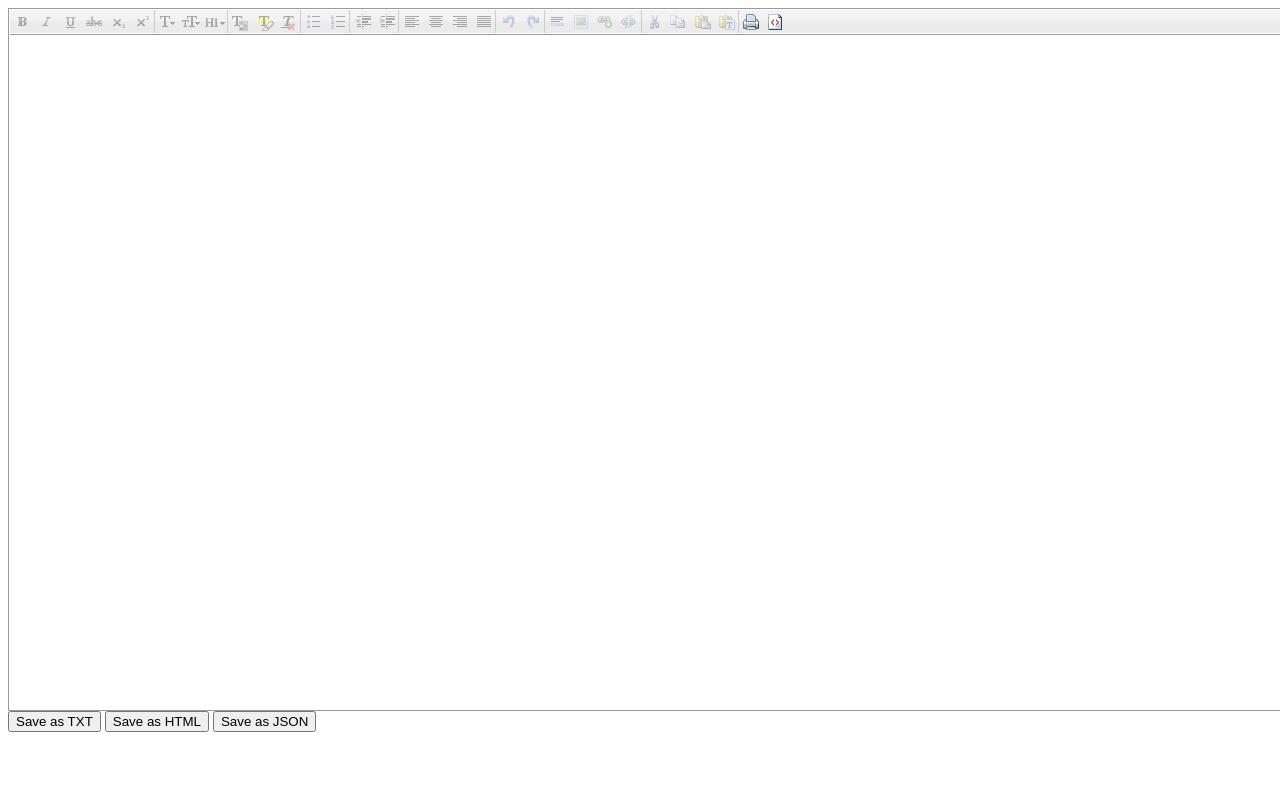
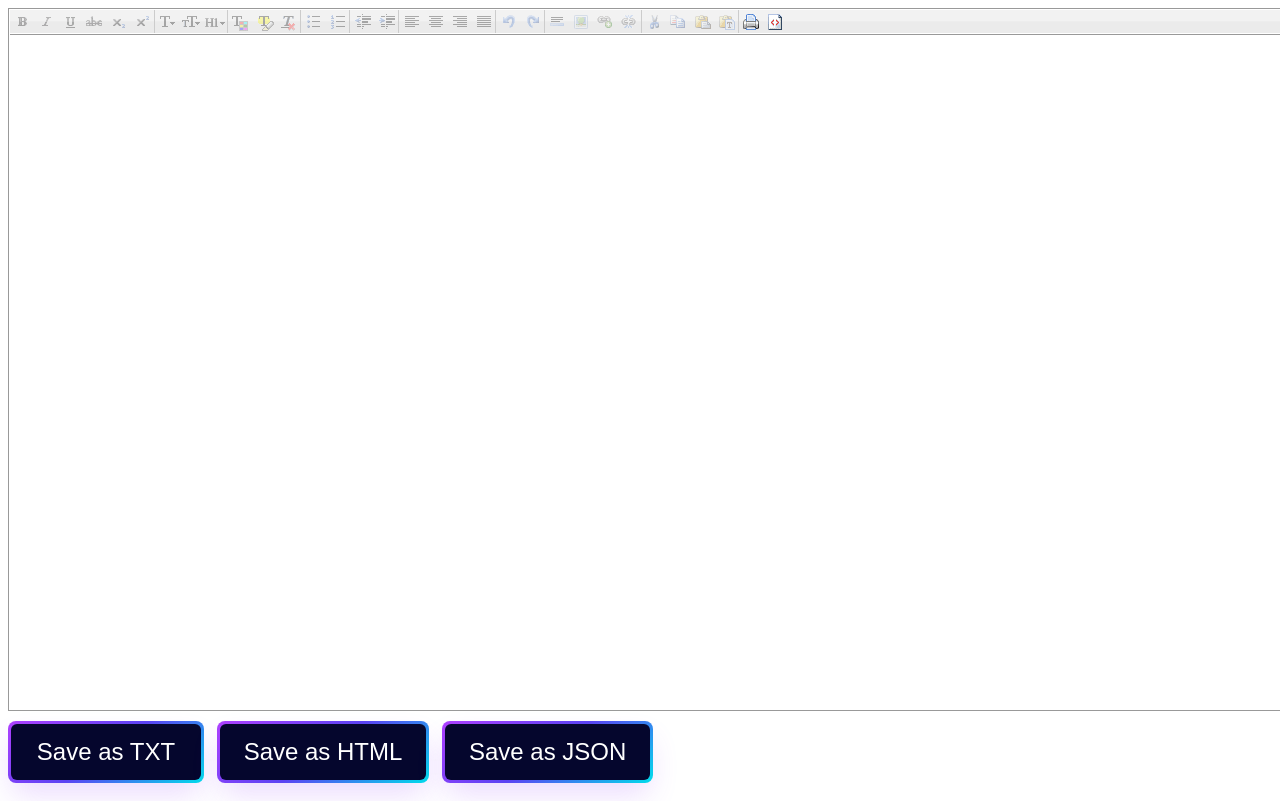
Before and after one commit to kareemAmarah95/simple-ms-word, a plain HTML site: page index.html in a window 1280 px wide. Shown: the top 801 px of the page. Drawn offline with Linux system fonts and the light colour scheme.

Commit message:
add button styling to all buttons .

```diff
--- /dev/null
+++ b/css/style.css
@@ -0,0 +1,66 @@
+.flex{
+    display: flex;
+}
+
+.gap-1{
+   gap :  1%;
+}
+
+.justify-between{
+    justify-content: space-between;
+}
+
+.items-center{
+    align-items: center;
+}
+
+/* CSS */
+.button-64 {
+    margin: 10px 0px;
+  align-items: center;
+  background-image: linear-gradient(144deg,#AF40FF, #5B42F3 50%,#00DDEB);
+  border: 0;
+  border-radius: 8px;
+  box-shadow: rgba(151, 65, 252, 0.2) 0 15px 30px -5px;
+  box-sizing: border-box;
+  color: #FFFFFF;
+  display: flex;
+  font-family: Phantomsans, sans-serif;
+  font-size: 20px;
+  justify-content: center;
+  line-height: 1em;
+  max-width: 100%;
+  min-width: 140px;
+  padding: 3px;
+  text-decoration: none;
+  user-select: none;
+  -webkit-user-select: none;
+  touch-action: manipulation;
+  white-space: nowrap;
+  cursor: pointer;
+}
+
+.button-64:active,
+.button-64:hover {
+  outline: 0;
+}
+
+.button-64 span {
+  background-color: rgb(5, 6, 45);
+  padding: 16px 24px;
+  border-radius: 6px;
+  width: 100%;
+  height: 100%;
+  transition: 300ms;
+}
+
+.button-64:hover span {
+  background: none;
+}
+
+@media (min-width: 768px) {
+  .button-64 {
+    font-size: 24px;
+    min-width: 196px;
+  }
+}
--- a/index.html
+++ b/index.html
@@ -3,15 +3,15 @@
 <head>
     <meta charset="UTF-8">
     <meta name="viewport" content="width=device-width, initial-scale=1.0">
-
     <link rel="stylesheet" href="./css/jquery.cleditor.css">
+    <link rel="stylesheet" href="./css/style.css">
 </head>
 <body>
     <textarea name="input" id="input"></textarea>
-   <div>
-        <button onClick="saveAsTxt()" id="saveTxt">Save as TXT</button>
-        <button onClick="saveAsHtml()" id="saveHtml">Save as HTML</button>
-        <button onClick="saveAsJson()" id="saveJson">Save as JSON</button>
+   <div class="flex gap-1 items-center">
+        <button onClick="saveAsTxt()" id="saveTxt" class="button-64" role="button"><span class="text">Save as TXT</span></button>
+        <button onClick="saveAsHtml()" id="saveHtml" class="button-64" role="button"><span class="text">Save as HTML</span></button>
+        <button onClick="saveAsJson()" id="saveJson" class="button-64" role="button"><span class="text">Save as JSON</span></button>
     </div>
     <script src="./js/jquery-3.7.1.min.js"></script>
     <script src="./js/jquery.cleditor.min.js"></script>
```
